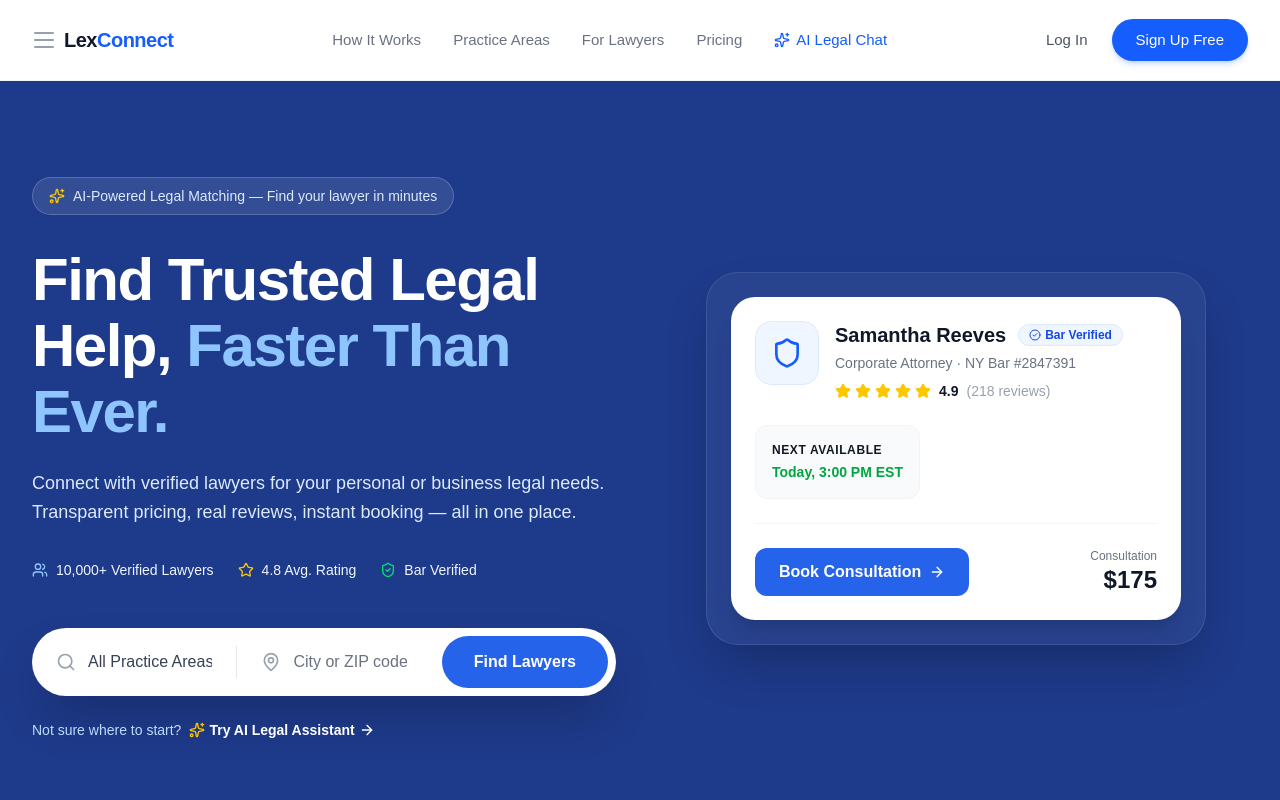
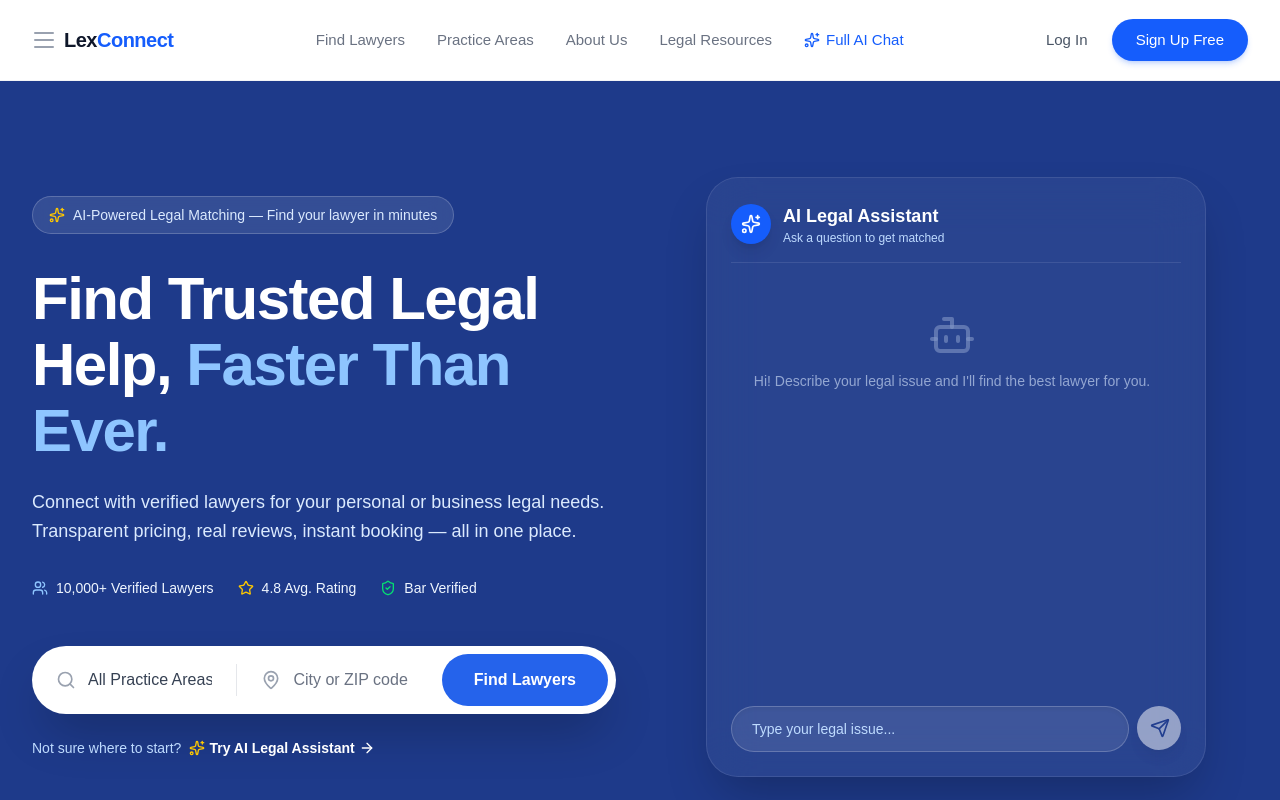
Before and after one commit to Gaurav817817/legaltech-startup, a Next.js app: page / in a window 1280 px wide. Shown: the top 800 px of the page. Built offline with nearby package versions, Linux system fonts and the light colour scheme.

Commit message:
Add embedded HeroChatWidget and update Navbar links

```diff
--- a/src/app/page.tsx
+++ b/src/app/page.tsx
@@ -1,5 +1,6 @@
 import Link from 'next/link';
 import { Search, MapPin, Sparkles, Star, ShieldCheck, CheckCircle2, Scale, Clock, Users, Shield, ArrowRight } from 'lucide-react';
+import HeroChatWidget from '@/components/chat/HeroChatWidget';
 
 export default function Home() {
   return (
@@ -85,49 +86,9 @@ export default function Home() {
             </div>
           </div>
 
-          {/* Right Column: Floating Profile Card */}
-          <div className="hidden lg:flex justify-center relative">
-            <div className="bg-white/5 backdrop-blur-xl border border-white/10 rounded-[32px] p-6 w-[500px] shadow-2xl">
-
-              {/* Inner Card */}
-              <div className="bg-white rounded-[24px] p-6 shadow-xl relative overflow-hidden">
-                <div className="flex gap-4 mb-6 relative z-10">
-                  <div className="w-16 h-16 bg-blue-50 rounded-2xl flex items-center justify-center shrink-0 border border-blue-100">
-                    <Shield className="w-8 h-8 text-blue-600" />
-                  </div>
-                  <div>
-                    <div className="flex items-center gap-3">
-                      <h3 className="text-xl font-bold text-gray-900">Samantha Reeves</h3>
-                      <span className="inline-flex items-center gap-1 px-2.5 py-0.5 rounded-full bg-blue-50 text-blue-700 border border-blue-100 text-xs font-semibold">
-                        <CheckCircle2 className="w-3 h-3" /> Bar Verified
-                      </span>
-                    </div>
-                    <p className="text-sm text-gray-500 mt-1">Corporate Attorney · NY Bar #2847391</p>
-                    <div className="flex items-center gap-1 mt-2">
-                      {[1,2,3,4,5].map(i => <Star key={i} className="w-4 h-4 fill-yellow-400 text-yellow-400" />)}
-                      <span className="font-bold text-gray-900 ml-1 text-sm">4.9</span>
-                      <span className="text-gray-400 text-sm ml-1">(218 reviews)</span>
-                    </div>
-                  </div>
-                </div>
-
-                {/* Next Available Box */}
-                <div className="bg-gray-50 rounded-xl p-4 mb-4 border border-gray-100 inline-block">
-                  <p className="text-xs font-bold text-gray-900 uppercase tracking-wider mb-1">Next Available</p>
-                  <p className="text-sm font-semibold text-green-600">Today, 3:00 PM EST</p>
-                </div>
-
-                <div className="flex items-center justify-between mt-2 pt-6 border-t border-gray-100">
-                  <button className="bg-[#2563eb] text-white px-6 py-3 rounded-xl font-bold hover:bg-blue-700 transition-colors flex items-center gap-2">
-                    Book Consultation <ArrowRight className="w-4 h-4" />
-                  </button>
-                  <div className="text-right">
-                    <p className="text-xs text-gray-500 font-medium">Consultation</p>
-                    <p className="text-2xl font-black text-gray-900">$175</p>
-                  </div>
-                </div>
-              </div>
-            </div>
+          {/* Right Column: Embedded AI Chat Widget */}
+          <div className="hidden lg:flex justify-center relative w-full h-[600px]">
+            <HeroChatWidget />
           </div>
         </div>
 
--- /dev/null
+++ b/src/components/chat/HeroChatWidget.tsx
@@ -0,0 +1,139 @@
+// @ts-nocheck
+'use client';
+import { useChat } from '@ai-sdk/react';
+import { Send, Scale, User, Bot, ArrowRight, Sparkles } from 'lucide-react';
+import Link from 'next/link';
+import { useState, useEffect, useRef } from 'react';
+
+export default function HeroChatWidget() {
+  const [text, setText] = useState('');
+  const { messages, append, isLoading } = useChat({
+    maxSteps: 5,
+  });
+
+  const messagesEndRef = useRef<HTMLDivElement>(null);
+
+  useEffect(() => {
+    messagesEndRef.current?.scrollIntoView({ behavior: 'smooth' });
+  }, [messages]);
+
+  return (
+    <div className="bg-white/5 backdrop-blur-xl border border-white/10 rounded-[32px] p-4 sm:p-6 w-full lg:w-[500px] shadow-2xl flex flex-col h-[600px]">
+
+      {/* Widget Header */}
+      <div className="flex items-center gap-3 mb-4 pb-4 border-b border-white/10">
+        <div className="w-10 h-10 bg-blue-600 rounded-full flex items-center justify-center shadow-lg">
+          <Sparkles className="w-5 h-5 text-white" />
+        </div>
+        <div>
+          <h3 className="text-lg font-bold text-white">AI Legal Assistant</h3>
+          <p className="text-xs text-blue-200">Ask a question to get matched</p>
+        </div>
+      </div>
+
+      {/* Chat Messages Area */}
+      <div className="flex-1 overflow-y-auto pr-2 space-y-4 mb-4 custom-scrollbar">
+        {messages.length === 0 && (
+          <div className="text-center text-blue-100/60 mt-8">
+            <Bot className="w-12 h-12 mx-auto mb-3 opacity-50" />
+            <p className="text-sm">Hi! Describe your legal issue and I'll find the best lawyer for you.</p>
+          </div>
+        )}
+
+        {messages.map(m => (
+          <div key={m.id} className="flex flex-col gap-2">
+            <div className={`flex items-start gap-2 ${m.role === 'user' ? 'flex-row-reverse' : ''}`}>
+              <div className={`w-8 h-8 rounded-full flex items-center justify-center shrink-0 ${m.role === 'user' ? 'bg-blue-600' : 'bg-white text-blue-900'}`}>
+                {m.role === 'user' ? <User className="w-4 h-4 text-white" /> : <Bot className="w-4 h-4" />}
+              </div>
+              <div className={`px-4 py-2.5 rounded-2xl text-sm max-w-[85%] ${m.role === 'user' ? 'bg-blue-600 text-white rounded-tr-none' : 'bg-white text-gray-800 rounded-tl-none shadow-md'}`}>
+                <div className="whitespace-pre-wrap">{m.content}</div>
+
+                {/* Render Tool Invocations (Lawyer Recommendations) */}
+                {m.toolInvocations?.map((toolInvocation: any) => {
+                  const toolCallId = toolInvocation.toolCallId;
+
+                  if (toolInvocation.toolName === 'recommendLawyers' && toolInvocation.state === 'result') {
+                    const result = toolInvocation.result;
+                    return (
+                      <div key={toolCallId} className="mt-3 bg-gray-50 border border-gray-100 rounded-xl p-3 shadow-inner">
+                        <div className="flex items-center gap-1.5 mb-2 text-blue-800 font-semibold text-xs">
+                          <Scale className="w-4 h-4" /> Recommended for {result.practiceArea}
+                        </div>
+
+                        <div className="flex flex-col gap-2">
+                          {result.results.slice(0, 2).map((lawyer: any) => (
+                            <div key={lawyer.id} className="bg-white border border-gray-200 rounded-lg p-2.5 flex items-center gap-3">
+                              <img src={lawyer.image} alt={lawyer.name} className="w-10 h-10 rounded-full object-cover shrink-0" />
+                              <div className="flex-1 min-w-0">
+                                <h4 className="font-bold text-gray-900 text-xs truncate">{lawyer.name}</h4>
+                                <p className="text-[10px] text-gray-500 truncate">{lawyer.practiceAreas[0]}</p>
+                              </div>
+                              <Link href={`/lawyers/${lawyer.id}`} className="bg-blue-50 text-blue-700 p-1.5 rounded-full hover:bg-blue-100 shrink-0">
+                                <ArrowRight className="w-3.5 h-3.5" />
+                              </Link>
+                            </div>
+                          ))}
+                        </div>
+                      </div>
+                    );
+                  }
+
+                  if (toolInvocation.toolName === 'recommendLawyers' && toolInvocation.state === 'call') {
+                     return <div key={toolCallId} className="text-xs text-blue-600/80 italic flex items-center gap-1.5 mt-2">
+                       <div className="animate-spin w-3 h-3 border-2 border-blue-600 border-t-transparent rounded-full" />
+                       Finding lawyers...
+                     </div>
+                  }
+                })}
+              </div>
+            </div>
+          </div>
+        ))}
+        <div ref={messagesEndRef} />
+      </div>
+
+      {/* Input Area */}
+      <div className="mt-auto pt-2 relative z-20">
+        <form onSubmit={(e) => {
+          e.preventDefault();
+          if (!text.trim()) return;
+          append({ role: 'user', content: text });
+          setText('');
+        }} className="flex gap-2">
+          <input
+            value={text}
+            onChange={(e) => setText(e.target.value)}
+            placeholder="Type your legal issue..."
+            className="flex-1 bg-white/10 border border-white/20 text-white placeholder-blue-200 rounded-full px-5 py-3 focus:outline-none focus:ring-2 focus:ring-white/50 focus:bg-white/20 transition-all shadow-inner text-sm"
+            disabled={isLoading}
+          />
+          <button
+            type="submit"
+            disabled={isLoading || !text.trim()}
+            className="bg-white text-blue-900 rounded-full w-11 h-11 flex items-center justify-center shrink-0 hover:bg-gray-100 disabled:opacity-50 disabled:cursor-not-allowed shadow-lg transition-transform hover:scale-105 active:scale-95"
+          >
+            <Send className="w-5 h-5 ml-0.5" />
+          </button>
+        </form>
+      </div>
+
+      <style jsx>{`
+        .custom-scrollbar::-webkit-scrollbar {
+          width: 6px;
+        }
+        .custom-scrollbar::-webkit-scrollbar-track {
+          background: rgba(255, 255, 255, 0.05);
+          border-radius: 8px;
+        }
+        .custom-scrollbar::-webkit-scrollbar-thumb {
+          background: rgba(255, 255, 255, 0.2);
+          border-radius: 8px;
+        }
+        .custom-scrollbar::-webkit-scrollbar-thumb:hover {
+          background: rgba(255, 255, 255, 0.3);
+        }
+      `}</style>
+    </div>
+  );
+}
--- a/src/components/layout/Navbar.tsx
+++ b/src/components/layout/Navbar.tsx
@@ -19,20 +19,20 @@ export default function Navbar() {
 
           {/* Center Navigation Links */}
           <nav className="hidden md:flex space-x-8 items-center">
-            <Link href="#" className="text-gray-500 hover:text-gray-900 font-medium text-[15px] transition-colors">
-              How It Works
+            <Link href="/search" className="text-gray-500 hover:text-gray-900 font-medium text-[15px] transition-colors">
+              Find Lawyers
             </Link>
             <Link href="/practice-areas" className="text-gray-500 hover:text-gray-900 font-medium text-[15px] transition-colors">
               Practice Areas
             </Link>
-            <Link href="#" className="text-gray-500 hover:text-gray-900 font-medium text-[15px] transition-colors">
-              For Lawyers
+            <Link href="/about" className="text-gray-500 hover:text-gray-900 font-medium text-[15px] transition-colors">
+              About Us
             </Link>
             <Link href="#" className="text-gray-500 hover:text-gray-900 font-medium text-[15px] transition-colors">
-              Pricing
+              Legal Resources
             </Link>
             <Link href="/intake" className="text-blue-600 hover:text-blue-700 font-medium text-[15px] transition-colors flex items-center gap-1.5">
-              <Sparkles className="w-4 h-4" /> AI Legal Chat
+              <Sparkles className="w-4 h-4" /> Full AI Chat
             </Link>
           </nav>
 
```
